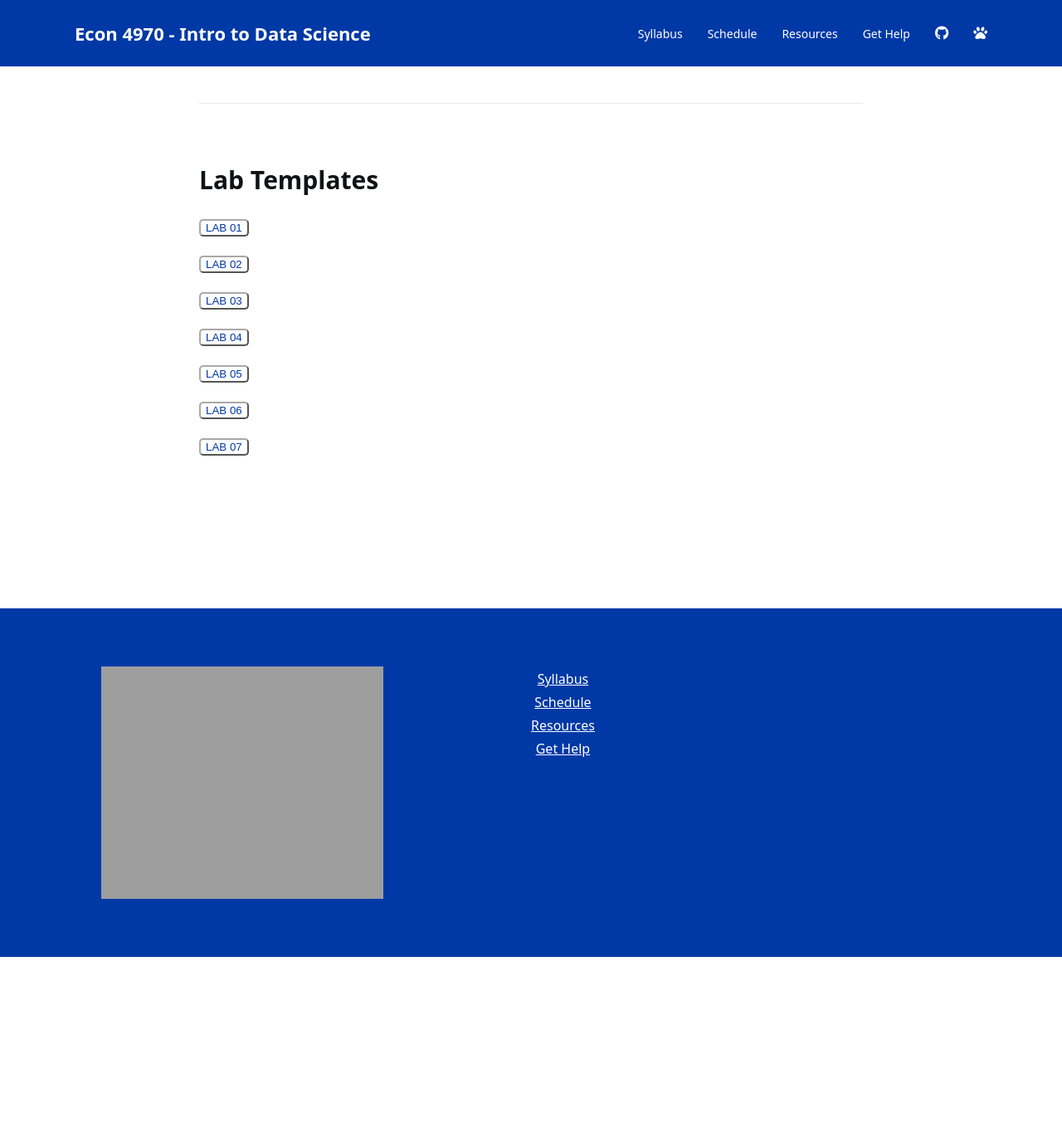
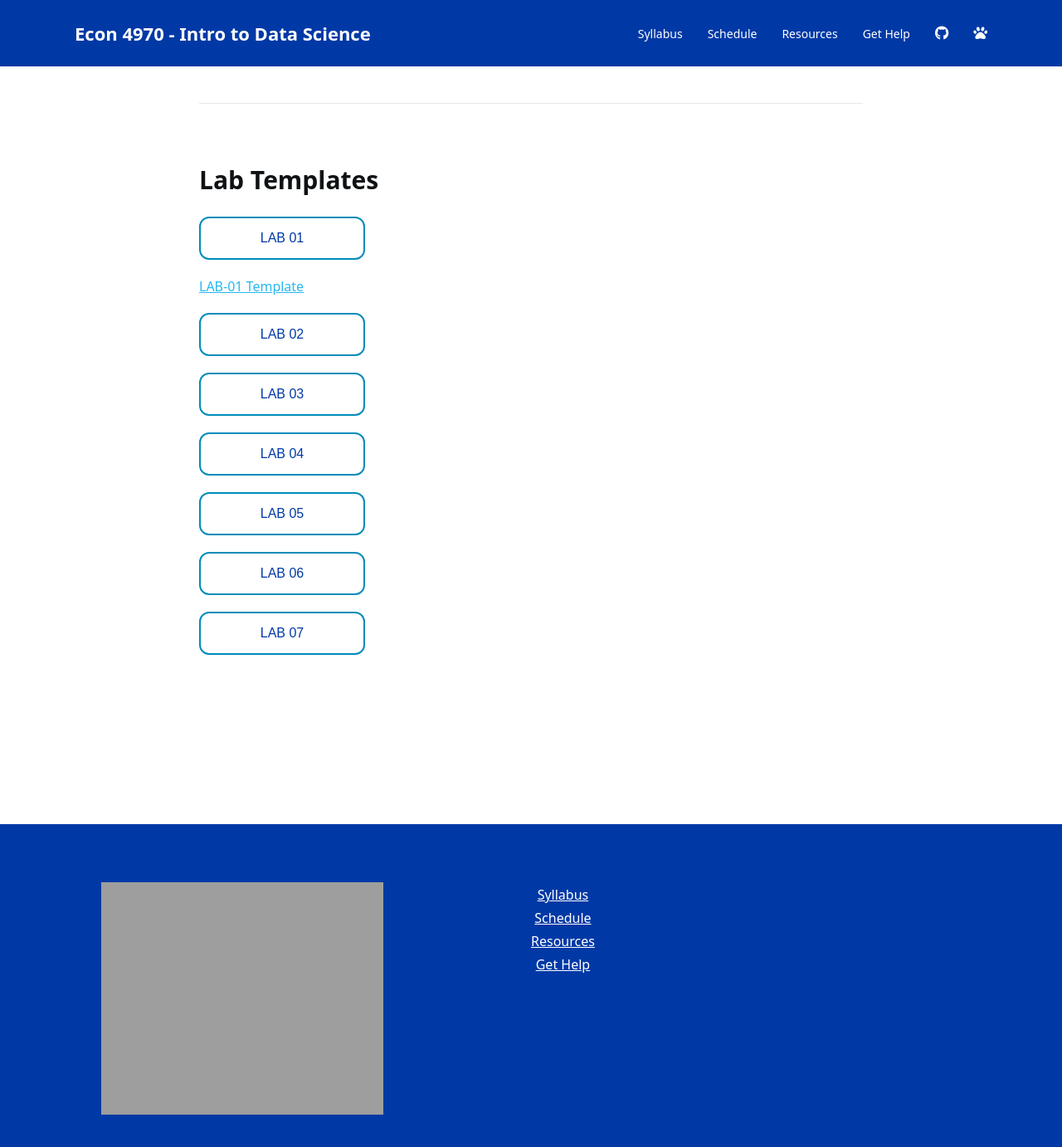
Before and after one commit to lalmada1/Intro-to-Data-Science-Econ-4970, a Jekyll site: the page built from templates.md, in a window 1280 px wide and 1400 px high. Shown: the top 1382 px of the window at 83% size. Built offline with Jekyll 4.4.1, drawn with Linux system fonts in a browser that asks for light colours; nearby versions of some CDN libraries; a style sheet for code colours, icons or effects is not loaded.

Commit message:
Update templates.md

```diff
--- a/templates.md
+++ b/templates.md
@@ -12,31 +15,35 @@ layout: default
 
 # Lab Templates
 
-<a href='https://raw.githubusercontent.com/{{site.user}}/{{site.name}}/main/units/01-building-blocks-of-r/lab-01-template.rmd' target="_blank">
+<a href='{{raw-url}}/01-building-blocks-of-r/lab-01-template.rmd' target="_blank">
 <button type="button" class="button"> LAB 01 </button>
 </a>
 
-<a href='https://raw.githubusercontent.com/{{site.user}}/{{site.name}}/main/units/01-building-blocks-of-r/lab-02-template.rmd' target="_blank">
+<a href='{{raw-url}}/02-operators-and-descriptives/lab-02-template.rmd' target="_blank">
+   LAB-01 Template
+</a>
+
+<a href='{{raw-url}}/01-building-blocks-of-r/lab-01-template.rmd' target="_blank">
 <button type="button" class="button"> LAB 02 </button>
 </a>
 
-<a href='https://raw.githubusercontent.com/{{site.user}}/{{site.name}}/main/units/01-building-blocks-of-r/lab-03-template.rmd' target="_blank">
+<a href='{{raw-url}}/01-building-blocks-of-r/lab-01-template.rmd' target="_blank">
 <button type="button" class="button"> LAB 03 </button>
 </a>
 
-<a href='https://raw.githubusercontent.com/{{site.user}}/{{site.name}}/main/units/01-building-blocks-of-r/lab-04-template.rmd' target="_blank">
+<a href='{{raw-url}}/01-building-blocks-of-r/lab-01-template.rmd' target="_blank">
 <button type="button" class="button"> LAB 04 </button>
 </a>
 
-<a href='https://raw.githubusercontent.com/{{site.user}}/{{site.name}}/main/units/01-building-blocks-of-r/lab-05-template.rmd' target="_blank">
+<a href='{{raw-url}}/01-building-blocks-of-r/lab-01-template.rmd' target="_blank">
 <button type="button" class="button"> LAB 05 </button>
 </a>
 
-<a href='https://raw.githubusercontent.com/{{site.user}}/{{site.name}}/main/units/01-building-blocks-of-r/lab-06-template.rmd' target="_blank">
+<a href='{{raw-url}}/01-building-blocks-of-r/lab-01-template.rmd' target="_blank">
 <button type="button" class="button"> LAB 06 </button>
 </a>
 
-<a href='https://raw.githubusercontent.com/{{site.user}}/{{site.name}}/main/units/01-building-blocks-of-r/lab-07-template.rmd' target="_blank">
+<a href='{{raw-url}}/01-building-blocks-of-r/lab-01-template.rmd' target="_blank">
 <button type="button" class="button"> LAB 07 </button>
 </a>
 
@@ -48,3 +55,28 @@ layout: default
 
 </div>
 <br><br><br>
+
+
+<style>
+.button {
+  background-color: white;
+  color: black;
+  border: 2px solid #008CBA;
+  padding: 15px 32px;
+  text-align: center;
+  text-decoration: none;
+  display: inline-block;
+  font-size: 16px;
+  border-radius: 12px;
+  width: 200px;
+}
+
+.button {
+  transition-duration: 0.4s;
+}
+
+.button:hover {
+  background-color: #008CBA;
+  color: white;
+}
+</style>
```
Also changed, not shown: other parts of templates.md (+3 -0 lines).
